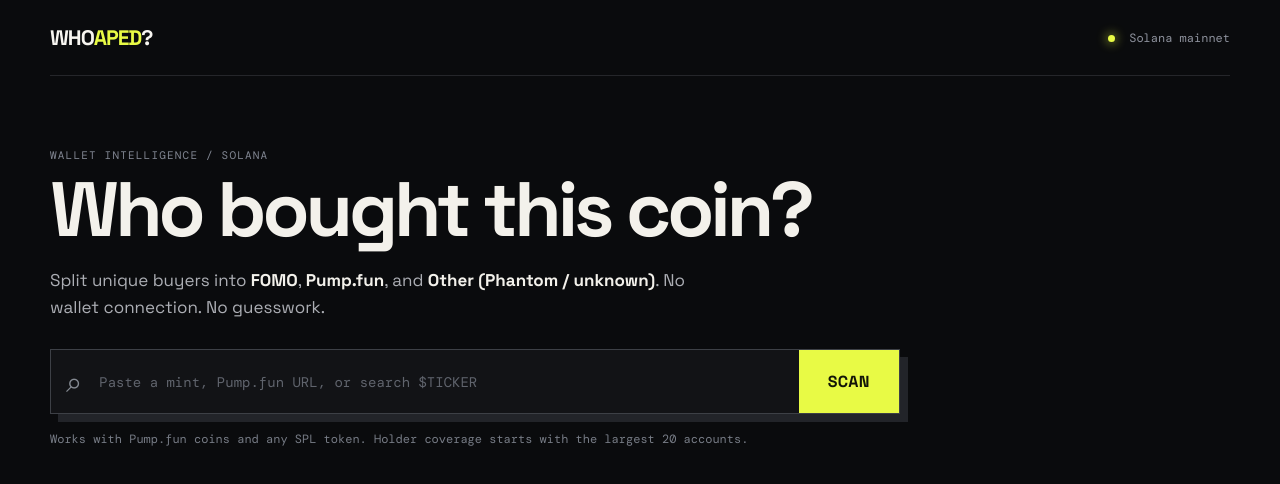
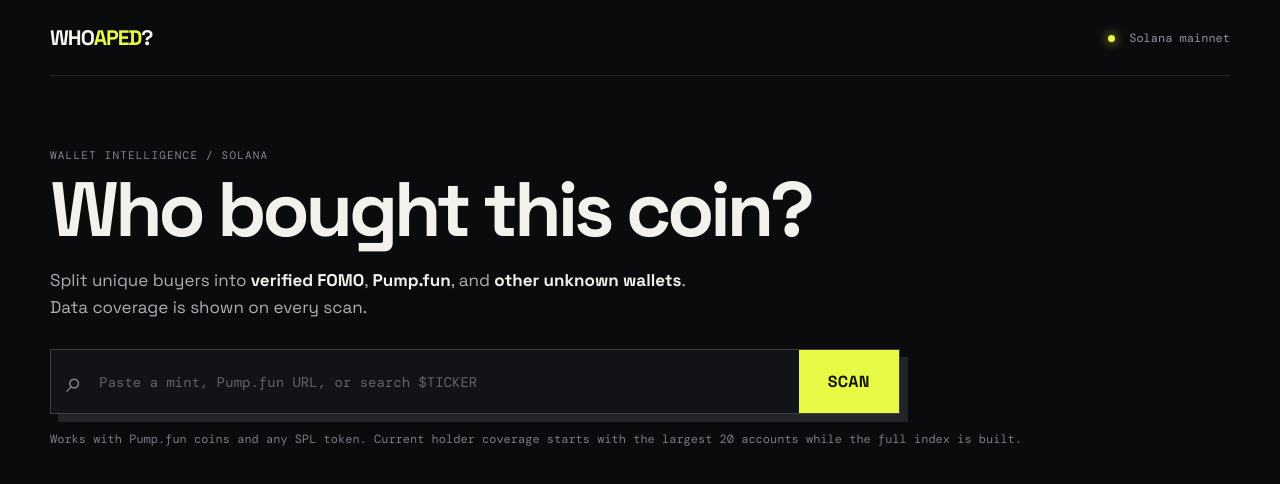
Before and after one commit to madeitallback/whoaped, a Next.js app: page / in a window 1280 px wide. Shown: the top 484 px of the page. Built offline with nearby package versions, Linux system fonts and the light colour scheme.

Commit message:
Fix token images and use FomoScan v2

```diff
--- a/app/page.tsx
+++ b/app/page.tsx
@@ -54,21 +54,21 @@
     <section className="intro">
       <p className="eyebrow">WALLET INTELLIGENCE / SOLANA</p>
       <h1>Who bought this coin?</h1>
-      <p className="lede">Split unique buyers into <b>FOMO</b>, <b>Pump.fun</b>, and <b>Other (Phantom / unknown)</b>. No wallet connection. No guesswork.</p>
+      <p className="lede">Split unique buyers into <b>verified FOMO</b>, <b>Pump.fun</b>, and <b>other unknown wallets</b>. Data coverage is shown on every scan.</p>
       <form onSubmit={submit} className="search"><span>⌕</span><input value={input} onChange={e => setInput(e.target.value)} placeholder="Paste a mint, Pump.fun URL, or search $TICKER" aria-label="Token mint or ticker" /><button disabled={loading}>{loading ? "SCANNING…" : "SCAN"}</button></form>
-      <p className="hint">Works with Pump.fun coins and any SPL token. Holder coverage starts with the largest 20 accounts.</p>
+      <p className="hint">Works with Pump.fun coins and any SPL token. Current holder coverage starts with the largest 20 accounts while the full index is built.</p>
     </section>
     {error && <section className="notice error"><b>{error}</b>{candidates.length > 0 && <div className="candidates">{candidates.map(c => <button key={c.mint} onClick={() => void scan(c.mint)}><span>{c.image ? <img src={c.image} alt="" /> : "◎"}</span><b>{c.symbol}</b><small>{c.name} · {short(c.mint)}</small></button>)}</div>}</section>}
-    {loading && <section className="loading"><div className="scanline" /><span>Reading mint metadata</span><span>Resolving top holders</span><span>Matching FOMO wallet index</span><span>Parsing curve buys</span></section>}
+    {loading && <section className="loading"><div className="scanline" /><span>Reading mint metadata</span><span>Resolving top holders</span><span>Matching verified FOMO labels</span><span>Parsing curve buys</span></section>}
     {data && <>
       <section className="token-head">
-        <div className="token-icon">◎</div><div><p className="eyebrow">{data.token.isPumpFun ? "PUMP.FUN TOKEN" : "SPL TOKEN"}</p><h2>{data.token.name} <em>${data.token.symbol}</em></h2><button className="address" onClick={() => copy(data.mint)}>{short(data.mint)} <span>⧉</span></button></div>
+        <TokenIcon image={data.token.image} symbol={data.token.symbol} /><div><p className="eyebrow">{data.token.isPumpFun ? "PUMP.FUN TOKEN" : "SPL TOKEN"}</p><h2>{data.token.name} <em>${data.token.symbol}</em></h2><button className="address" onClick={() => copy(data.mint)}>{short(data.mint)} <span>⧉</span></button></div>
         <div className={`badge ${data.token.graduated ? "green" : "orange"}`}>{data.token.graduated === null ? "NOT PUMP" : data.token.graduated ? "GRADUATED" : "ON CURVE"}</div>
       </section>
       <section className="hero-grid">
-        <MixCard label="FOMO" tone="pink" data={data.mix.fomo} detail="Known FOMO wallets" />
+        <MixCard label="FOMO" tone="pink" data={data.mix.fomo} detail="Verified FOMO wallets" />
         <MixCard label="PUMP.FUN" tone="yellow" data={data.mix.pumpfun} detail="Curve buy wallets" />
-        <MixCard label="OTHER" tone="blue" data={data.mix.other} detail="Phantom / unknown" />
+        <MixCard label="OTHER" tone="blue" data={data.mix.other} detail="Unknown / unlabelled wallets" />
       </section>
       <p className="coverage">ⓘ {data.split.coverageNote}</p>
       <section className="context-grid">
@@ -90,4 +90,5 @@
 
 function MixCard({ label, tone, data, detail }: { label: string; tone: string; data: ScanResponse["mix"]["fomo"]; detail: string }) { return <article className={`mix ${tone}`}><p>{label}</p><div className="mix-value">{number(data.buyers)} <small>{pct(data.pctOfBuyers)}</small></div><span>{detail}</span><div className="mix-bottom"><div><b>{pct(data.holdRate)}</b><small>hold rate</small></div><div><b>{pct(data.pctOfSupply)}</b><small>supply held</small></div></div></article>; }
 function Metric({ title, value, sub, accent }: { title: string; value: string; sub: string; accent?: string }) { return <article className={`metric ${accent || ""}`}><p>{title}</p><strong>{value}</strong><small>{sub}</small></article>; }
+function TokenIcon({ image, symbol }: { image: string | null; symbol: string }) { const [failed, setFailed] = useState(false); return <div className="token-icon" style={{ overflow: "hidden" }}>{image && !failed ? <img src={image} alt={`${symbol} token`} onError={() => setFailed(true)} style={{ width: "100%", height: "100%", objectFit: "cover" }} /> : "◎"}</div>; }
 function Row({ row, index, buyers, copy }: { row: Buyer | ScanResponse["holders"][number]; index: number; buyers: boolean; copy: (x: string) => void }) { const label = buyers ? (row as Buyer).bucket : (row as ScanResponse["holders"][number]).label; const handle = row.fomoHandle; return <tr><td>{index + 1}</td><td><span className={`pill ${label}`}>{label.replace("pumpfun_", "")}</span></td><td><button className="owner" onClick={() => copy(row.owner)}>{short(row.owner)} <span>⧉</span></button></td><td>{handle ? <span className="handle">@{handle}</span> : <span className="muted">—</span>}</td><td>{buyers ? number((row as Buyer).buyTxCount) : number((row as ScanResponse["holders"][number]).uiAmount)}</td><td>{pct(row.pctOfSupply)}</td><td><a href={`https://solscan.io/account/${row.owner}`} target="_blank" rel="noreferrer">↗</a></td></tr>; }
--- a/lib/fomo.ts
+++ b/lib/fomo.ts
@@ -1,4 +1,4 @@
-export type FomoHit = { handle: string | null; confidence: number | null };
+export type FomoHit = { handle: string | null; confidence: number | null; identityId: string | null };
 const memory = new Map<string, { value: FomoHit | null; expires: number }>();
 
 async function timedFetch(url: string, init: RequestInit, ms = 10_000) {
@@ -7,28 +7,29 @@
   try { return await fetch(url, { ...init, signal: controller.signal }); } finally { clearTimeout(timeout); }
 }
 
-function handleFromFomoScan(body: unknown): FomoHit | null {
+export function parseFomoScanProfile(body: unknown): FomoHit | null {
   if (!body || typeof body !== "object") return null;
   const data = (body as { data?: unknown }).data;
   const source = data && typeof data === "object" ? data as Record<string, unknown> : body as Record<string, unknown>;
   const identities = Array.isArray(source.identities) ? source.identities : [];
   const identity = source.identity && typeof source.identity === "object" ? source.identity as Record<string, unknown> : identities[0] as Record<string, unknown> | undefined;
   const handle = typeof source.handle === "string" ? source.handle : typeof identity?.handle === "string" ? identity.handle : null;
-  return handle ? { handle, confidence: null } : null;
+  const identityId = typeof source.id === "string" ? source.id : typeof identity?.id === "string" ? identity.id : null;
+  return handle || identityId ? { handle, confidence: null, identityId } : null;
 }
 
 async function resolveFomoScan(wallets: string[]) {
   const key = process.env.FOMOSCAN_API_KEY;
   if (!key) return new Map<string, FomoHit | null>();
-  const base = (process.env.FOMOSCAN_BASE || "https://api-production-9541.up.railway.app").replace(/\/$/, "");
+  const base = (process.env.FOMOSCAN_BASE || "https://api.fomoscan.sh").replace(/\/$/, "");
   const results = new Map<string, FomoHit | null>();
-  for (let i = 0; i < wallets.length; i += 10) {
-    const group = wallets.slice(i, i + 10);
+  for (let i = 0; i < wallets.length; i += 4) {
+    const group = wallets.slice(i, i + 4);
     const items = await Promise.all(group.map(async wallet => {
-      const response = await timedFetch(`${base}/v1/identities/by-wallet/solana/${encodeURIComponent(wallet)}`, { headers: { authorization: `Bearer ${key}`, accept: "application/json" } });
+      const response = await timedFetch(`${base}/v2/user/wallet/${encodeURIComponent(wallet)}`, { headers: { authorization: `Bearer ${key}`, accept: "application/json" } });
       if (response.status === 404) return [wallet, null] as const;
       if (!response.ok) throw new Error(`FomoScan returned ${response.status}`);
-      return [wallet, handleFromFomoScan(await response.json())] as const;
+      return [wallet, parseFomoScanProfile(await response.json())] as const;
     }));
     for (const [wallet, value] of items) results.set(wallet, value);
   }
@@ -61,7 +62,7 @@
       const response = await timedFetch(`${base}/v1/resolve`, { method: "POST", headers: { "content-type": "application/json" }, body: JSON.stringify({ wallets: group }) });
       if (!response.ok) throw new Error(`FomoTags returned ${response.status}`);
       const body = await response.json() as { results?: Array<{ wallet?: string; address?: string; handle?: string; username?: string; confidence?: number }> };
-      const found = new Map((body.results || []).map(x => [x.wallet || x.address, { handle: x.handle || x.username || null, confidence: x.confidence ?? null }]));
+      const found = new Map((body.results || []).map(x => [x.wallet || x.address, { handle: x.handle || x.username || null, confidence: x.confidence ?? null, identityId: null }]));
       for (const wallet of group) {
         const value = found.get(wallet) || null;
         memory.set(wallet, { value, expires: Date.now() + 86_400_000 });
```
Also changed, not shown: 1 other file (tests, documents, lock files or other folders).
